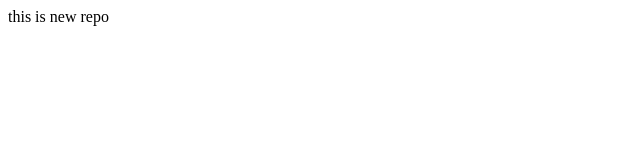
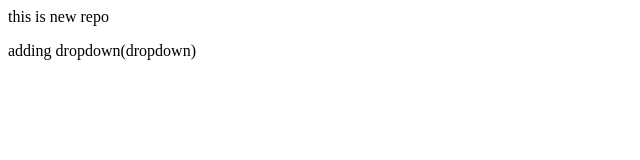
Before and after one commit to KUNALCHOURE/localreopo, a plain HTML site: page index.html in a window 1280 px wide. Shown: the whole page, without its empty margins (0-640 px from the left). Drawn offline with Linux system fonts and the light colour scheme.

Commit message:
adding dropbox

```diff
--- a/index.html
+++ b/index.html
@@ -6,5 +6,6 @@
 </head>
 <body>
     <p>this is new repo </p>
+    <p>adding dropdown(dropdown)</p>
 </body>
 </html>
```
